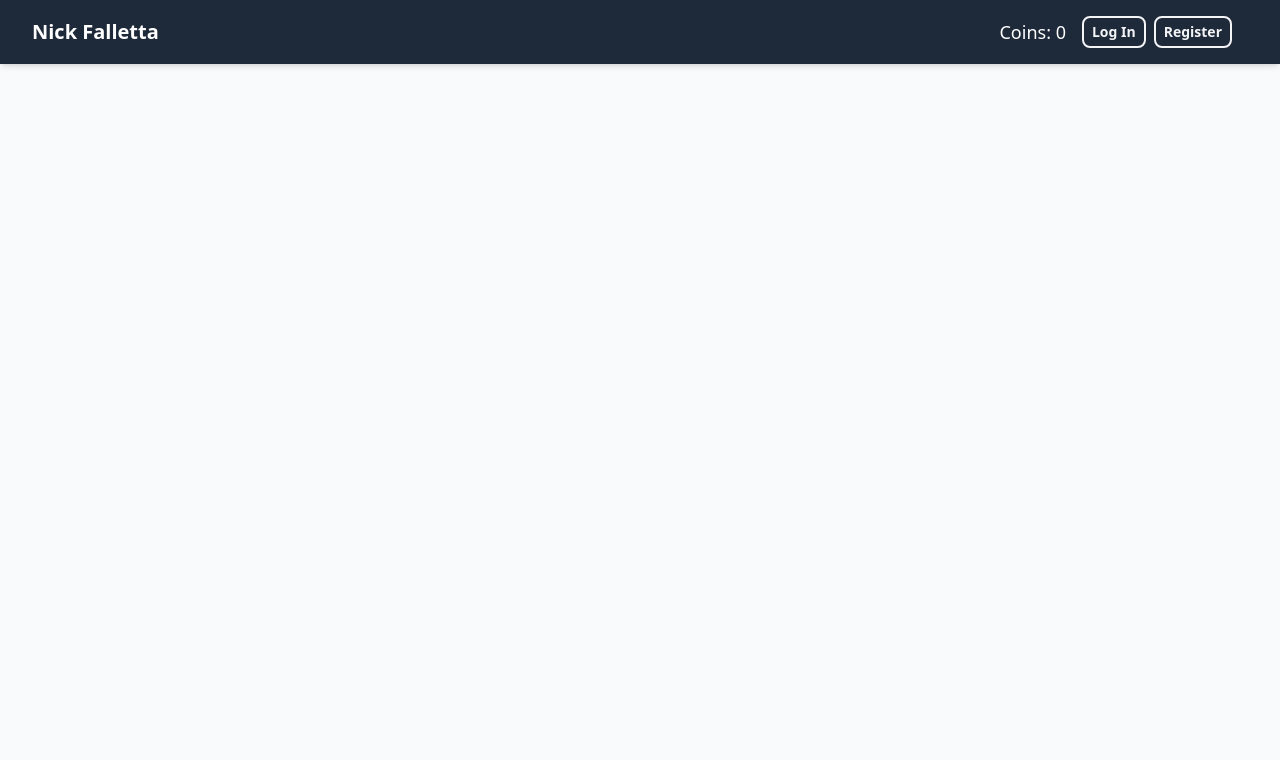
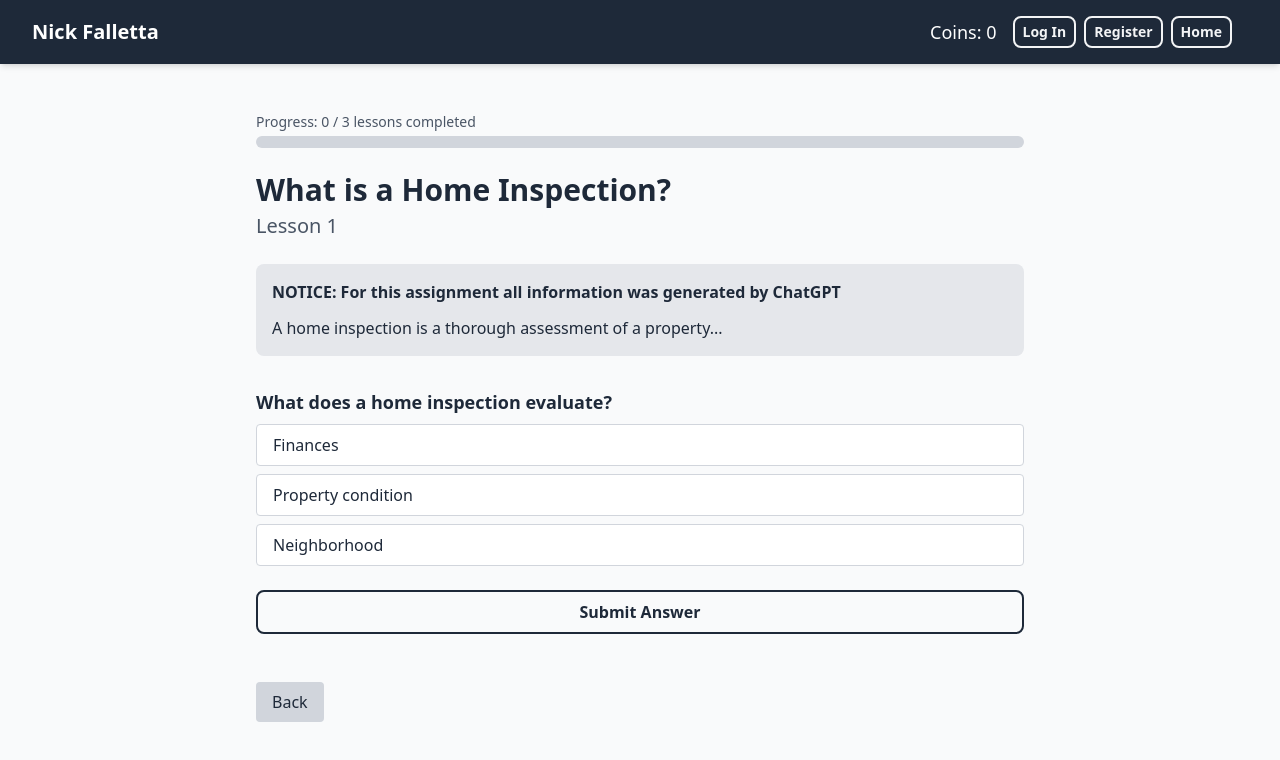
Before and after one commit to Nick-Falletta/Cher-Project, a React (Vite) app in the folder cher-project/: page /lesson/1 in a window 1280 px wide. Shown: the top 760 px of the page. Built offline with nearby package versions, Linux system fonts and the light colour scheme.

Commit message:
Implemented lessons

```diff
--- a/cher-project/src/App.jsx
+++ b/cher-project/src/App.jsx
@@ -35,6 +35,12 @@ function App() {
   const [completed, setCompleted] = useState(0);
   const [coins, setCoins] = useState(0);
   const navigate = useNavigate();
+  const [answers, setAnswers] = useState(Array(homeInspectData.length).fill({
+    selected: '',
+    submitted: false,
+    isCorrect: null
+  }));
+
 
   const startModule = () => {
     // Goes to first lesson
@@ -42,9 +48,7 @@ function App() {
   };
 
   const completeLesson = (lessonIndex) => {
-    setCompleted((prev) => prev + 1);
-
-    if (lessonIndex < homeInspectData.length - 1) {
+    if (lessonIndex < homeInspectData.length) {
       navigate(`/lesson/${lessonIndex + 1}`);
     } else {
       setCoins(50);
@@ -76,8 +80,10 @@ function App() {
               <Lesson
                 data={homeInspectData}
                 onComplete={completeLesson}
+                onAnswer={setCompleted}
                 progress={completed}
-                total={10}
+                answers={answers}
+                setAnswers={setAnswers}
               />
             }
           />
--- a/cher-project/src/components/header.jsx
+++ b/cher-project/src/components/header.jsx
@@ -1,4 +1,5 @@
 import React, { useState } from 'react';
+import { useParams, useNavigate } from 'react-router-dom';
 
 // For burger menu icon
 import { Bars3Icon, XMarkIcon } from '@heroicons/react/24/outline';
@@ -6,6 +7,13 @@ import { Bars3Icon, XMarkIcon } from '@heroicons/react/24/outline';
 const Header = ({coins}) => {
   // Variable for detecting if burger icon is opened or closed
   const [isOpen, setIsOpen] = useState(false);
+  const navigate = useNavigate();
+
+  // Brings user to module screen
+  const goHome = () => {
+    setIsOpen(false);
+    navigate('/');
+  }
 
   // List buttons easier (avoid repetitive code)
   const buttonClasses =
@@ -15,6 +23,7 @@ const Header = ({coins}) => {
     <>
       <button className={buttonClasses}>Log In</button>
       <button className={buttonClasses}>Register</button>
+      <button onClick={goHome} className={buttonClasses}>Home</button>
     </>
   );
 
--- a/cher-project/src/screens/completionScreen.jsx
+++ b/cher-project/src/screens/completionScreen.jsx
@@ -1,7 +1,10 @@
 import React from 'react';
 
-export default function CompletionScreen({ }) {
+const Complete = ({}) => {
+
   return (
     <div></div>
   );
 }
+
+export default Complete;
--- a/cher-project/src/screens/lessonScreen.jsx
+++ b/cher-project/src/screens/lessonScreen.jsx
@@ -1,9 +1,151 @@
-import React, { useState } from 'react';
-import { useNavigate } from 'react-router-dom';
+import React, { useState, useEffect } from 'react';
+import { useParams, useNavigate } from 'react-router-dom';
 
-export default function Lesson({}) {
+const Lesson = ({ data, onComplete, progress, onAnswer, answers, setAnswers}) => {
+  const { id } = useParams();
+  const navigate = useNavigate();
+  const lessonIndex = parseInt(id) - 1;
+  const lesson = data[lessonIndex];
+
+  const answer = answers[lessonIndex] || { selected: '', submitted: false, isCorrect: null };
+  const selected = answer.selected;
+  const submitted = answer.submitted;
+  const isCorrect = answer.isCorrect;
+
+  // Failsafe for if the app tries to load an extra lesson
+  if (!lesson) return <div className="p-4">Lesson not found.</div>;
+
+  const totalLessons = data.length;
+  const progressPercent = Math.round((progress / totalLessons) * 100);
+
+  // When an answer is selected, it saves when you leave the page
+  const handleSelect = (option) => {
+  const newAnswers = [...answers];
+  newAnswers[lessonIndex] = {
+    selected: option,
+    submitted: false,
+    isCorrect: null
+  };
+  setAnswers(newAnswers);
+};
+
+  // When an answer is submit, it is saved for when you want to see it again
+  const handleSubmit = () => {
+    if (!submitted && selected) {
+      const correct = selected === lesson.answer;
+      const newAnswers = [...answers];
+      newAnswers[lessonIndex] = {
+        selected,
+        submitted: true,
+        isCorrect: correct
+      };
+      setAnswers(newAnswers);
+      onAnswer((prev) => prev + 1);
+    }
+  };
+
+  //Goes to next lesson after answer was submitted
+  const handleNext = () => {
+    onComplete(lessonIndex+1);
+  };
+
+  // Brings user to the previous question or module page
+  const goBack = () => {
+    if (lessonIndex != 0) {
+      navigate(`/lesson/${lessonIndex}`);
+    } else {
+      navigate('/');
+    }
+  };
 
   return (
-    <div></div>
+    <div className="flex flex-col max-w-3xl mx-auto mt-4">
+
+      {/* Progress Bar */}
+      <div className="mb-6">
+        <div className="text-sm text-gray-600 mb-1">
+          Progress: {progress} / {totalLessons} lessons completed
+        </div>
+        <div className="w-full bg-gray-300 rounded-full h-3 overflow-hidden">
+          <div
+            className="bg-orange-600 h-full transition-all duration-500"
+            style={{ width: `${progressPercent}%` }}
+          ></div>
+        </div>
+      </div>
+
+      {/* Title & Lesson Number */}
+      <div className="text-3xl font-bold mb-1">{lesson.title}</div>
+      <div className="text-xl text-gray-600 mb-6">Lesson {id}</div>
+
+      {/* Lesson Content */}
+      <div className="bg-gray-200 rounded-lg p-4 mb-8">
+        <b>NOTICE: For this assignment all information was generated by ChatGPT</b>
+        <p className="mt-3">{lesson.content}</p>
+      </div>
+
+      {/* Multiple Choice */}
+      <div className="mb-4">
+        <p className="text-lg font-semibold mb-2">{lesson.question}</p>
+        {lesson.options.map((option, idx) => (
+          <label
+            key={idx}
+            className={`block px-4 py-2 rounded border cursor-pointer mb-2
+              ${submitted && option === lesson.answer ? 'border-green-600 bg-green-100' : ''}
+              ${submitted && selected === option && selected !== lesson.answer ? 'border-red-500 bg-red-100' : ''}
+              ${!submitted && selected === option ? 'bg-orange-100 border-orange-600' : ''}
+              ${!submitted && selected !== option ? 'border-gray-300 bg-white' : ''}
+            `}
+          >
+            <input
+              type="radio"
+              name="quiz"
+              value={option}
+              checked={selected === option}
+              onChange={() => handleSelect(option)}
+              disabled={submitted}
+              className="hidden"
+            />
+            {option}
+          </label>
+        ))}
+        {submitted && (
+          <div className={`mt-2 font-semibold ${isCorrect ? 'text-green-600' : 'text-red-600'}`}>
+            {isCorrect ? 'Correct!' : 'Incorrect.'}
+          </div>
+        )}
+      </div>
+
+      {/* Submit Button */}
+      {!submitted && (
+        <button
+          onClick={handleSubmit}
+          className="text-gray-800 font-bold border-2 border-gray-800 hover:bg-gray-800 hover:text-gray-100 rounded-lg transition duration-300 px-4 py-2 mb-8"
+          disabled={!selected}
+        >
+          Submit Answer
+        </button>
+      )}
+
+      {/* Navigation Buttons */}
+      <div className="flex justify-between mt-4">
+        <button
+          onClick={goBack}
+          className="bg-gray-300 px-4 py-2 rounded hover:bg-gray-400"
+        >
+          Back
+        </button>
+        {submitted && (
+          <button
+            onClick={handleNext}
+            className="bg-green-600 text-white px-4 py-2 rounded hover:bg-green-700"
+          >
+            {lessonIndex < data.length - 1 ? 'Next Lesson' : 'Finish Module'}
+          </button>
+        )}
+      </div>
+    </div>
   );
-}
+};
+
+export default Lesson;
--- a/cher-project/src/screens/moduleScreen.jsx
+++ b/cher-project/src/screens/moduleScreen.jsx
@@ -36,7 +36,7 @@ const Module = ({ title, progress, total, coins, onStart, lessons }) => {
               >
                 <span className="text-gray-800 font-medium">{lesson.title}</span>
                 <div className="flex items-center space-x-2">
-                  <span className="text-sm text-gray-500 italic">Uncompleted</span>
+                  <span className="text-sm text-gray-500 italic">{index >= progress ? (<span>Uncompleted</span>) : (<span>Completed</span>)}</span>
                   {isOpen ? (
                     <ChevronUpIcon className="h-5 w-5 text-gray-600" />
                   ) : (
```
